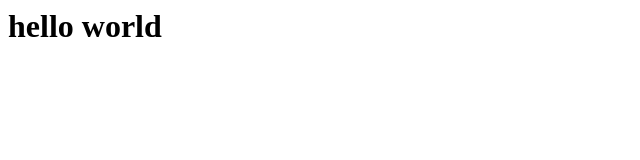
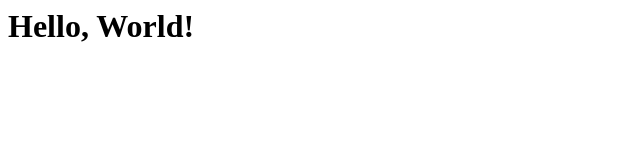
Before and after one commit to SaraRandolph/my-first-project, a plain HTML site: page index.html in a window 1280 px wide. Shown: the whole page, without its empty margins (0-640 px from the left). Drawn offline with Linux system fonts and the light colour scheme.

Commit message:
Adds title

```diff
--- a/index.html
+++ b/index.html
@@ -1,9 +1,13 @@
 <html>
 <head>
     <meta charset="UTF-8">
-    <title>Document</title>
+    <title>My First Project</title>
 </head>
 <body>
-    <h1>hello world</h1>
+    <h1>Hello, World!</h1>
+
+
+
+
 </body>
 </html>
```
